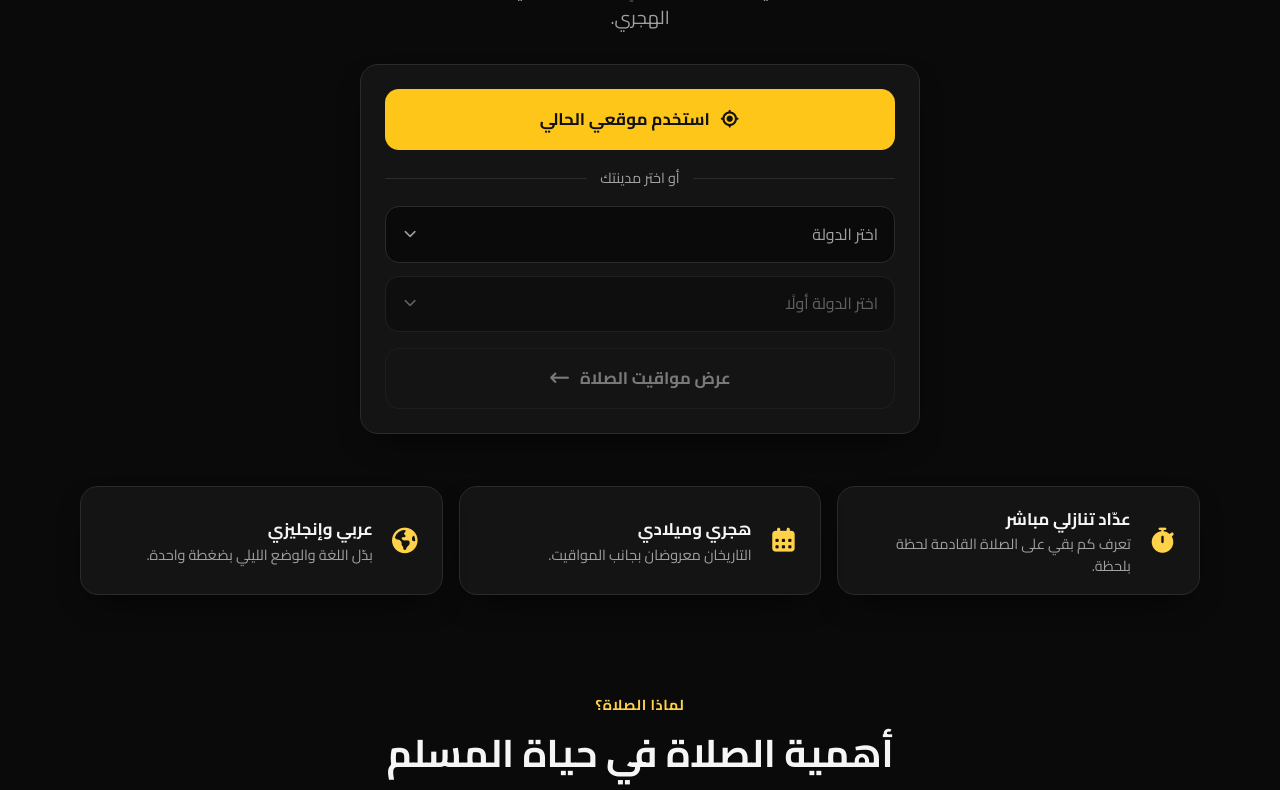
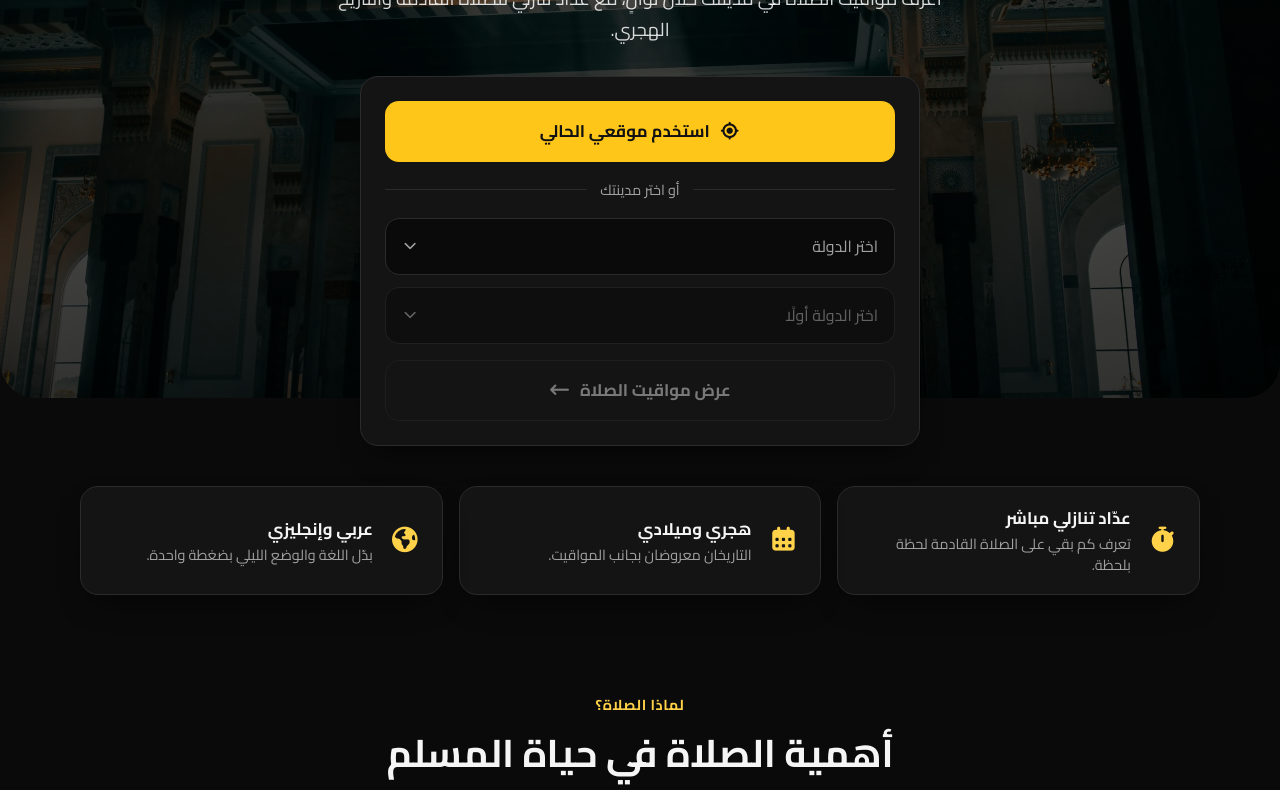
Before and after one commit to mahmoud-t-ghanem/prayer-times-app, a website with bundled scripts: page index.html in a window 1280 px wide. Shown: the part 314-1104 px from the top of the page. Built offline with nearby package versions, Linux system fonts and the light colour scheme.

Commit message:
Mawaqiti: release v1.0.4 beta

```diff
--- a/css/home.css
+++ b/css/home.css
@@ -1,15 +1,17 @@
-/* ============ Hero ============ */
 .hero {
-  min-height: calc(100dvh - var(--nav-h));
-  display: grid;
-  place-items: center;
-  padding: 3rem 0;
-  background: radial-gradient(
-    60% 45% at 50% 0%,
-    var(--accent-soft),
-    transparent 70%
-  );
+  --hero-img: url("../images/hero.webp");
+  --hero-overlap: 3rem;
+
+  position: relative;
+  padding: clamp(3rem, 8vh, 5.5rem) 0 0;
+  border-radius: 0 0 36px 36px;
+  background:
+    linear-gradient(180deg, rgba(0, 0, 0, 0.55), rgba(0, 0, 0, 0.8)),
+    var(--hero-img) center 40% / cover no-repeat,
+    radial-gradient(60% 60% at 50% 0%, var(--accent-soft), transparent 70%),
+    #111111;
 }
+
 .hero__inner {
   display: grid;
   justify-items: center;
@@ -17,28 +19,32 @@
   text-align: center;
 }
 
-.badge {
+.hero .badge {
   display: inline-flex;
   align-items: center;
   gap: 0.5rem;
   padding: 0.35rem 1rem;
   border-radius: 999px;
-  background: var(--accent-soft);
-  border: 1px solid var(--border);
-  color: var(--accent-ink);
+  background: rgba(0, 0, 0, 0.4);
+  border: 1px solid rgba(255, 255, 255, 0.22);
+  color: var(--accent);
   font-weight: 700;
   font-size: 0.9rem;
+  backdrop-filter: blur(6px);
 }
+
 .hero__title {
   font-size: clamp(2.1rem, 6vw, 3.8rem);
   font-weight: 800;
   line-height: 1.25;
   max-width: 800px;
+  color: #ffffff;
+  text-shadow: 0 2px 24px rgba(0, 0, 0, 0.5);
 }
 .hero__sub {
-  color: var(--muted);
   max-width: 620px;
   font-size: clamp(1rem, 2.4vw, 1.15rem);
+  color: rgba(255, 255, 255, 0.84);
 }
 
 .search-card {
@@ -47,9 +53,11 @@
   width: min(560px, 100%);
   padding: 1.5rem;
   margin-top: 0.8rem;
+  margin-bottom: calc(var(--hero-overlap) * -1);
   display: grid;
   gap: 1rem;
   text-align: start;
+  box-shadow: 0 30px 60px -28px rgba(0, 0, 0, 0.65);
 }
 .search-card .btn {
   width: 100%;
@@ -77,7 +85,6 @@
   background: var(--border);
 }
 
-/* ============ Combobox ============ */
 .combo {
   position: relative;
 }
@@ -198,11 +205,11 @@
   color: var(--muted);
 }
 
-/* ============ Features ============ */
 .features {
   display: grid;
   grid-template-columns: repeat(auto-fit, minmax(260px, 1fr));
   gap: 1rem;
+  padding-top: calc(3rem + 2.5rem);
   padding-bottom: 2rem;
 }
 .feature {
@@ -224,7 +231,6 @@
   line-height: 1.5;
 }
 
-/* ============ Sections ============ */
 .section {
   padding: 4rem 0;
 }
@@ -300,7 +306,6 @@
   font-size: 0.88rem;
 }
 
-/* ============ Steps ============ */
 .steps {
   list-style: none;
   display: grid;
@@ -355,7 +360,6 @@
   margin-top: 0.3rem;
 }
 
-/* ============ Reveal (uses translate so hover scale still works) ============ */
 .reveal {
   opacity: 0;
   translate: 0 18px;
```
Also changed, not shown: images/hero.webp (added).
